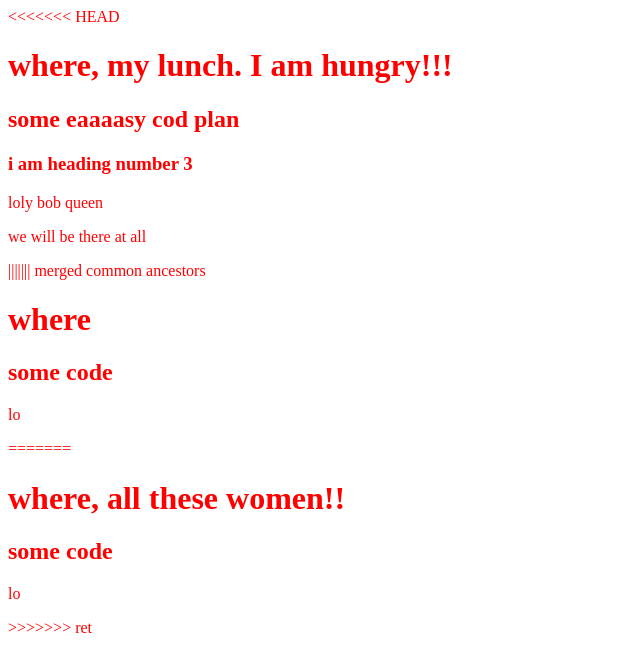
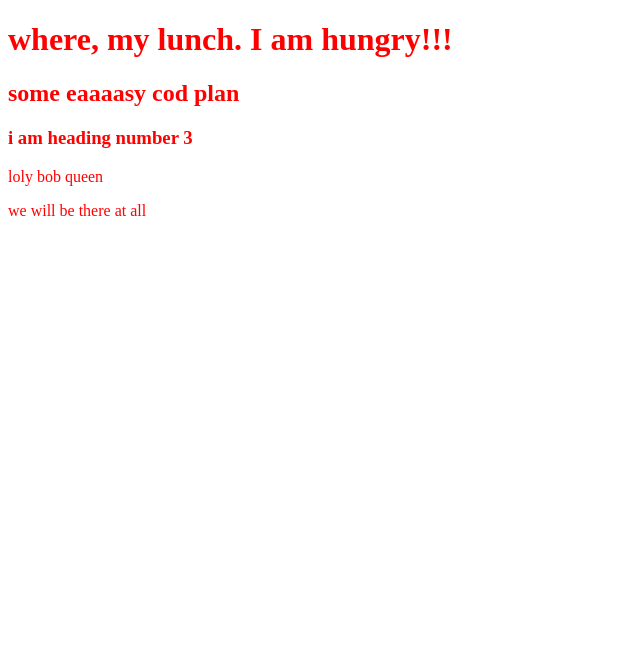
Before and after one commit to haifa000/Bugatti, a plain HTML site: page index.html in a window 1280 px wide. Shown: the whole page, without its empty margins (0-640 px from the left). Drawn offline with Linux system fonts and the light colour scheme.

Commit message:
some edting

```diff
--- a/index.html
+++ b/index.html
@@ -15,25 +15,15 @@
          </style>
 
     </head>
-<<<<<<< HEAD
+
     <body>
         <h1>where, my lunch. I am hungry!!!</h1>
         <h2>some eaaaasy cod plan</h2>
         <h3>i am heading number 3</h3>
         <p>loly bob queen</p>
         <p>we will be there at all</p>
-||||||| merged common ancestors
-    <body>
-        <h1>where</h1>
-        <h2>some code</h2>
-        <p>lo</p>
-=======
-    <body>
-        <h1>where, all these women!!</h1>
-        <h2>some code</h2>
-        <p>lo</p>
->>>>>>> ret
-    </body>
+
+     </body>
 
 
 
```
